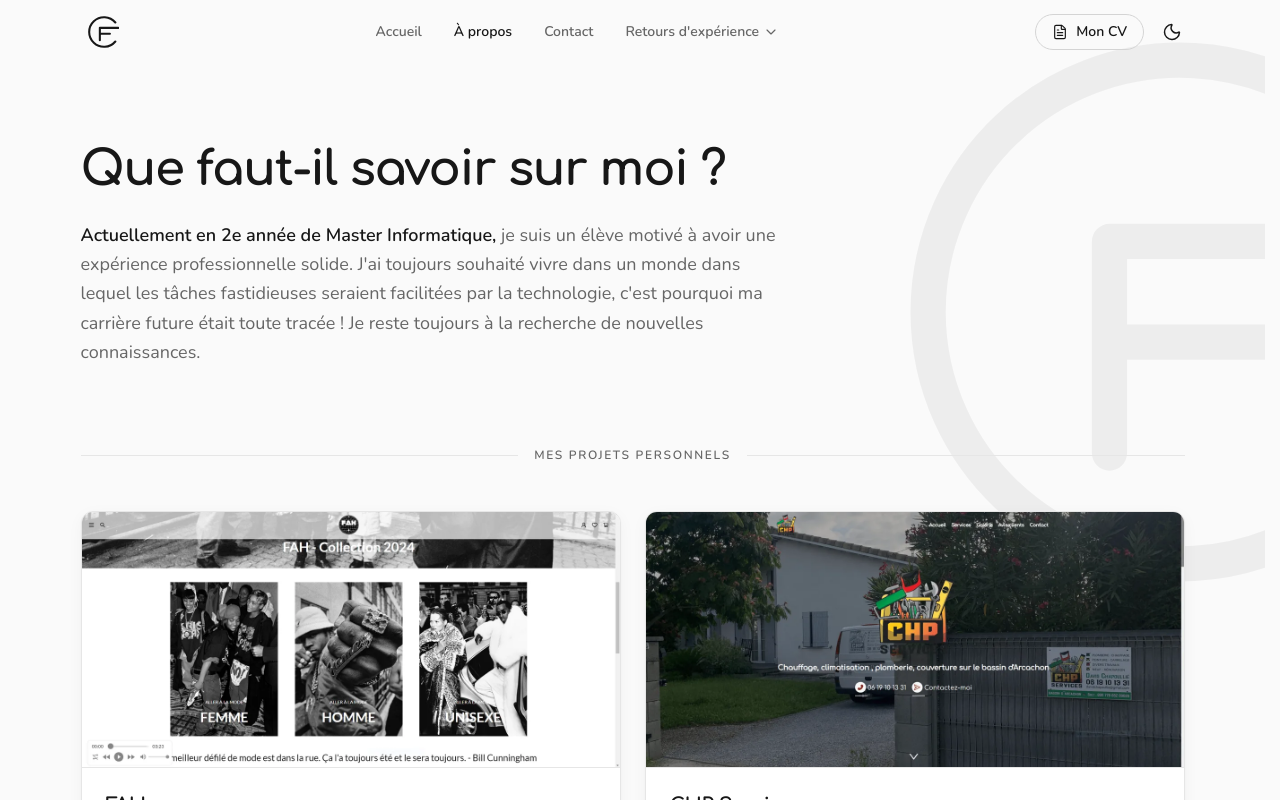
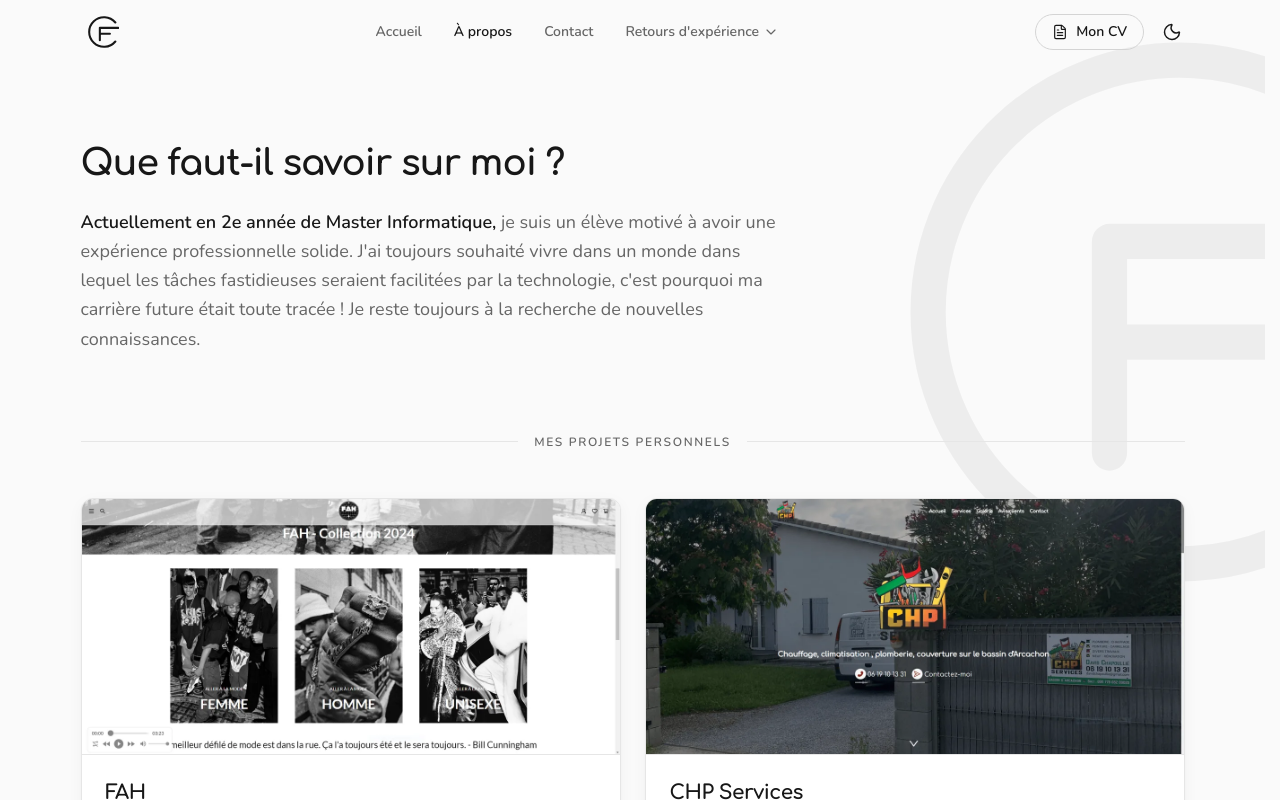
Before and after one commit to fchapoulliep/portfolio, a React (Vite) app: page /about in a window 1280 px wide. Shown: the top 800 px of the page. Built offline with nearby package versions, Linux system fonts and the light colour scheme.

Commit message:
feat(pages): smaller titles on About and Contact
The inner page titles matched the home intro and felt too big. They
drop one step on every screen (24, 30 and 36 px instead of 28, 36 and
48); the home title keeps its size.

```diff
--- a/src/components/ContactPage.tsx
+++ b/src/components/ContactPage.tsx
@@ -219,7 +219,7 @@ const ContactPage: React.FC = () => {
       <Watermark className="top-10 -right-[14%] h-[24rem] md:h-[34rem]" />
       <div className="mx-auto grid max-w-6xl gap-12 px-6 pt-28 pb-24 md:pt-36 md:pb-32 lg:grid-cols-2 lg:gap-16">
         <div className="animate-rise">
-          <h1 className="text-[1.75rem] leading-[1.15] sm:text-4xl sm:leading-[1.1] md:text-5xl">
+          <h1 className="text-2xl leading-[1.2] sm:text-3xl sm:leading-[1.15] md:text-4xl md:leading-[1.1]">
             Mon profil vous intéresse&nbsp;? <br />
             Contactez-moi
           </h1>
--- a/src/components/DescriptionPage.tsx
+++ b/src/components/DescriptionPage.tsx
@@ -67,7 +67,7 @@ const DescriptionPage: React.FC = () => (
   <div className="relative isolate overflow-hidden">
     <Watermark className="top-10 -right-[14%] h-[24rem] md:h-[34rem]" />
     <section className="mx-auto max-w-6xl animate-rise px-6 pt-28 pb-14 md:pt-36 md:pb-20">
-      <h1 className="text-[1.75rem] leading-[1.15] sm:text-4xl sm:leading-[1.1] md:text-5xl">
+      <h1 className="text-2xl leading-[1.2] sm:text-3xl sm:leading-[1.15] md:text-4xl md:leading-[1.1]">
         Que faut-il savoir sur moi&nbsp;?
       </h1>
       <p className="mt-6 max-w-prose text-lg leading-relaxed text-muted-foreground">
```
